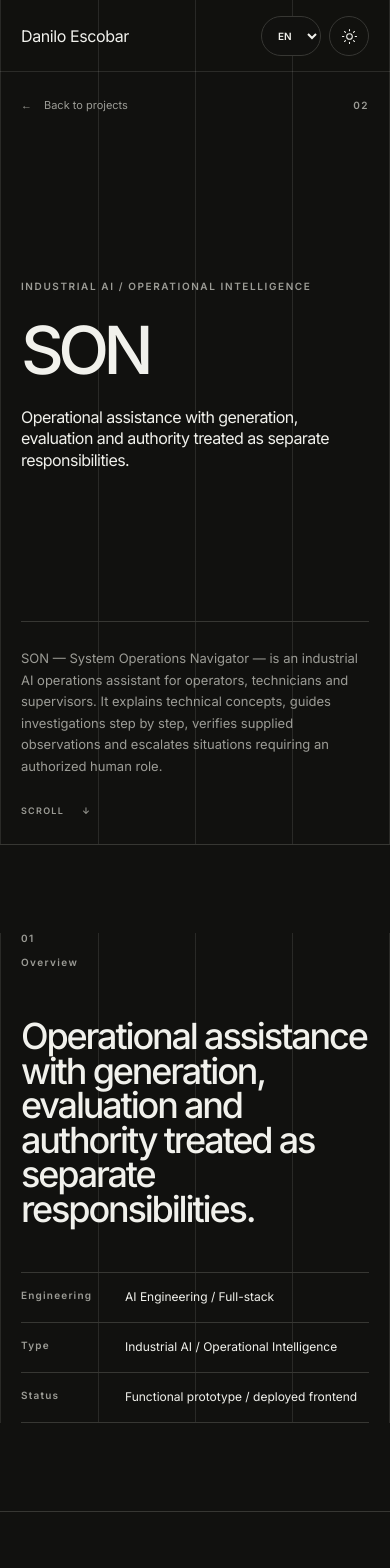
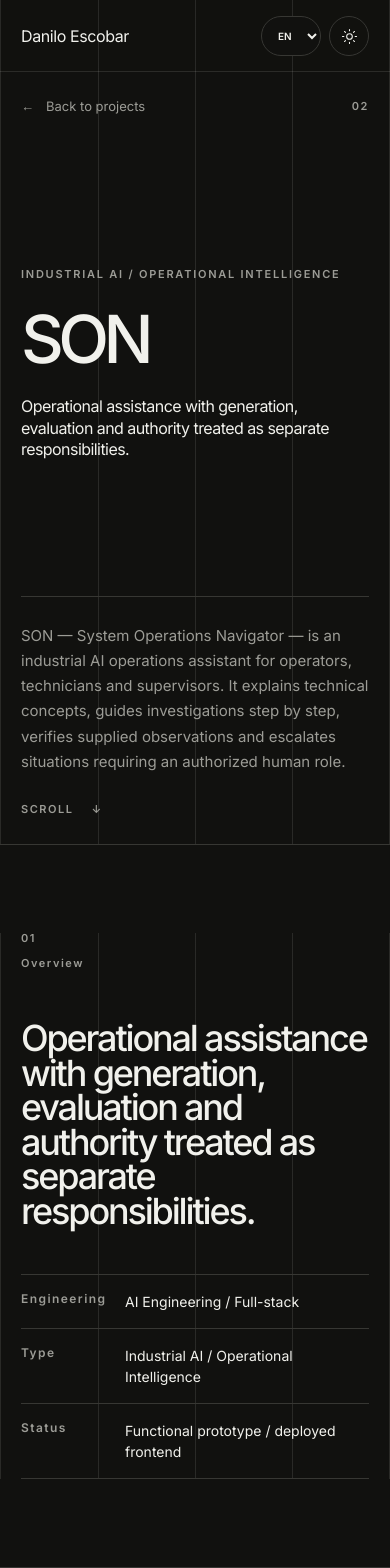
Before and after one commit to escobardanilo/my-site, a Next.js app: page /projects/project-02 in a window 390 px wide. Shown: the top 1568 px of the page. Built offline with nearby package versions, Linux system fonts and the light colour scheme.

Commit message:
Increase project page typography for readability

```diff
--- a/src/app/projects/project.css
+++ b/src/app/projects/project.css
@@ -32,7 +32,7 @@
 
   gap: 12px;
 
-  font-size: 11px;
+  font-size: 13px;
 
   color: var(--muted);
 
@@ -44,7 +44,7 @@
 }
 
 .project-hero__number {
-  font-size: 10px;
+  font-size: 12px;
   font-weight: 600;
 
   letter-spacing: 0.14em;
@@ -65,7 +65,7 @@
 .project-hero__eyebrow {
   margin-bottom: 30px;
 
-  font-size: 10px;
+  font-size: 12px;
   font-weight: 600;
 
   letter-spacing: 0.16em;
@@ -125,7 +125,7 @@
 .project-hero__bottom > p {
   max-width: 700px;
 
-  font-size: 13px;
+  font-size: 16px;
   line-height: 1.65;
 
   color: var(--muted);
@@ -137,7 +137,7 @@
 
   gap: 18px;
 
-  font-size: 9px;
+  font-size: 11px;
   font-weight: 600;
 
   letter-spacing: 0.14em;
@@ -169,7 +169,7 @@
 
 .project-section__heading span,
 .project-section__heading p {
-  font-size: 10px;
+  font-size: 12px;
   font-weight: 600;
 
   line-height: 1;
@@ -210,7 +210,7 @@
 }
 
 .project-section__intro p {
-  font-size: 13px;
+  font-size: 16px;
 
   line-height: 1.6;
 
@@ -273,7 +273,7 @@
 }
 
 .project-overview__metadata span {
-  font-size: 10px;
+  font-size: 12px;
   font-weight: 600;
 
   letter-spacing: 0.12em;
@@ -282,9 +282,9 @@
 }
 
 .project-overview__metadata p {
-  font-size: 12px;
+  font-size: 14px;
 
-  line-height: 1.4;
+  line-height: 1.45;
 }
 
 /* =========================================================
@@ -316,7 +316,7 @@
 
   margin-top: 52px;
 
-  font-size: 13px;
+  font-size: 16px;
 
   line-height: 1.6;
 
@@ -364,7 +364,7 @@
 }
 
 .project-visual__top span {
-  font-size: 9px;
+  font-size: 11px;
   font-weight: 600;
 
   letter-spacing: 0.12em;
@@ -474,7 +474,7 @@
 
   margin-top: 22px;
 
-  font-size: 13px;
+  font-size: 15px;
 
   line-height: 1.6;
 
@@ -624,7 +624,7 @@
 
   border-top: 1px solid var(--border);
 
-  font-size: 12px;
+  font-size: 14px;
 
   line-height: 1.6;
 
@@ -675,7 +675,7 @@
 }
 
 .project-architecture__item strong {
-  font-size: 17px;
+  font-size: 20px;
   font-weight: 500;
 
   letter-spacing: -0.03em;
@@ -703,7 +703,7 @@
 
   background: var(--background);
 
-  font-size: 11px;
+  font-size: 13px;
 }
 
 /* =========================================================
@@ -741,7 +741,7 @@
 }
 
 .project-process__item h3 {
-  font-size: 24px;
+  font-size: 28px;
 
   line-height: 1;
 
@@ -804,7 +804,7 @@
 .project-decision h3 {
   margin-bottom: 18px;
 
-  font-size: 22px;
+  font-size: 26px;
 
   line-height: 1.05;
 
@@ -863,7 +863,7 @@
 }
 
 .project-stack__item strong {
-  font-size: 16px;
+  font-size: 19px;
   font-weight: 500;
 }
 
@@ -915,7 +915,7 @@
 .project-result strong {
   display: block;
 
-  font-size: 11px;
+  font-size: 12px;
 
   line-height: 1;
 
@@ -1008,13 +1008,13 @@
 }
 
 .project-links span {
-  font-size: 13px;
+  font-size: 15px;
 
   font-weight: 500;
 }
 
 .project-links small {
-  font-size: 10px;
+  font-size: 11px;
 
   letter-spacing: 0.08em;
 
@@ -1061,7 +1061,7 @@
 }
 
 .project-navigation__item span {
-  font-size: 9px;
+  font-size: 11px;
   font-weight: 600;
 
   letter-spacing: 0.13em;
@@ -1419,3 +1419,139 @@
     padding: 14px;
   }
 }
+
+/* =========================================================
+   PROJECT PAGE — READABILITY PASS
+   ========================================================= */
+
+.project-back-link {
+  font-size: 13px;
+}
+
+.project-hero__number,
+.project-hero__eyebrow,
+.project-section__heading span,
+.project-section__heading p {
+  font-size: 12px;
+}
+
+.project-hero__bottom > p {
+  font-size: 16px;
+  line-height: 1.68;
+}
+
+.project-hero__scroll {
+  font-size: 11px;
+}
+
+.project-section__intro p,
+.project-problem p {
+  font-size: 16px;
+  line-height: 1.65;
+}
+
+.project-overview__metadata span {
+  font-size: 12px;
+}
+
+.project-overview__metadata p {
+  font-size: 14px;
+  line-height: 1.5;
+}
+
+.project-visual__top span {
+  font-size: 11px;
+}
+
+.project-visual > p {
+  font-size: 15px;
+  line-height: 1.65;
+}
+
+.project-architecture__item > span:first-child {
+  font-size: 11px;
+}
+
+.project-architecture__item strong {
+  font-size: 20px;
+}
+
+.project-process__item > span {
+  font-size: 12px;
+}
+
+.project-process__item h3 {
+  font-size: 28px;
+}
+
+.project-process__item p {
+  font-size: 15px;
+  line-height: 1.65;
+}
+
+.project-decision > span {
+  font-size: 12px;
+}
+
+.project-decision h3 {
+  font-size: 26px;
+}
+
+.project-decision p {
+  font-size: 15px;
+  line-height: 1.65;
+}
+
+.project-stack__item span {
+  font-size: 11px;
+}
+
+.project-stack__item strong {
+  font-size: 19px;
+}
+
+.project-result strong {
+  font-size: 12px;
+}
+
+.project-links span {
+  font-size: 15px;
+}
+
+.project-links small {
+  font-size: 11px;
+}
+
+.project-navigation__item span {
+  font-size: 11px;
+}
+
+.project-navigation__all {
+  font-size: 13px;
+}
+
+.project-lightbox__header span {
+  font-size: 11px;
+}
+
+.project-lightbox__caption {
+  font-size: 14px;
+}
+
+@media (max-width: 560px) {
+  .project-hero__bottom > p,
+  .project-section__intro p,
+  .project-problem p,
+  .project-process__item p,
+  .project-decision p,
+  .project-visual > p {
+    font-size: 15px;
+  }
+
+  .project-section__heading span,
+  .project-section__heading p,
+  .project-hero__eyebrow,
+  .project-hero__number {
+    font-size: 11px;
+  }
+}
```
